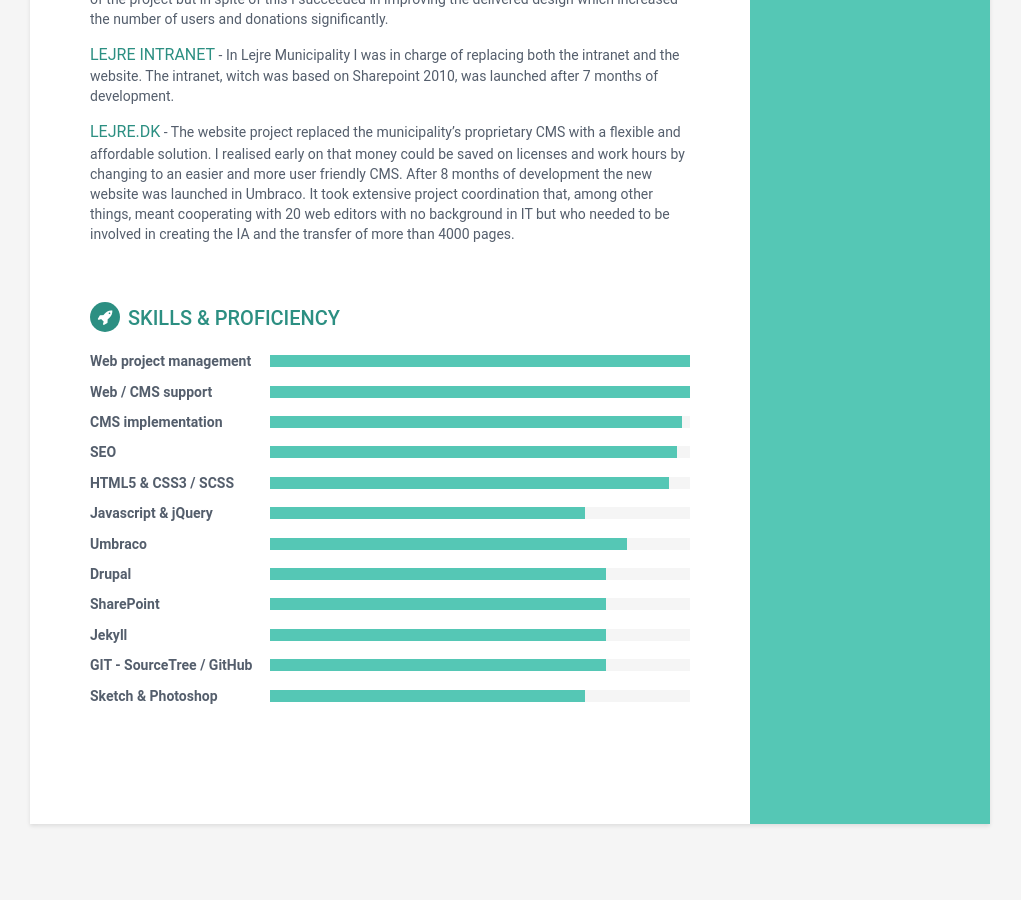
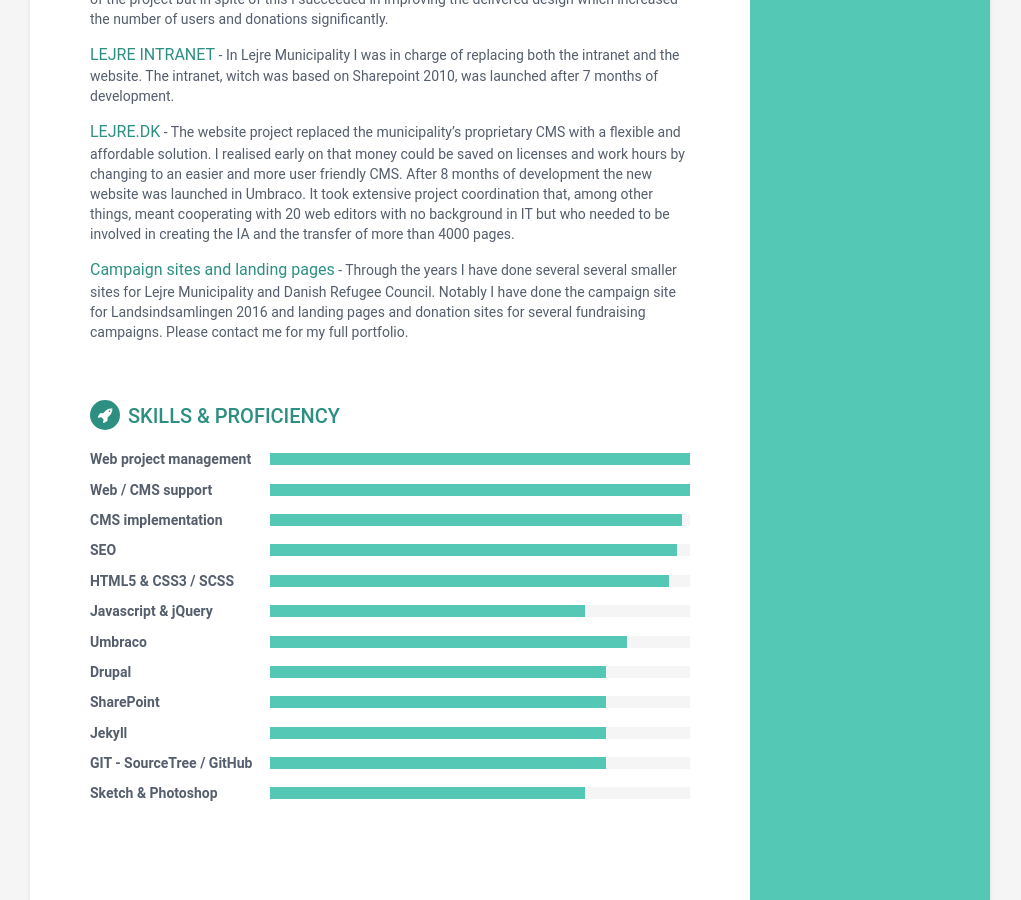
Before and after one commit to yukiob/online-cv, a Jekyll site: the page built from index.html, in a window 1280 px wide and 900 px high, scrolled down 1965 px. Shown: the whole window, without its empty margins (130-1151 px from the left). Built offline with Jekyll 4.4.1, drawn with Linux system fonts in a browser that asks for light colours.

Commit message:
Update projects.html

```diff
--- a/_includes/projects.html
+++ b/_includes/projects.html
@@ -16,4 +16,9 @@
                     <span class="project-title"><a href="http://www.lejre.dk" target="_blank">LEJRE.DK</a></span> -
                     <span class="project-tagline">The website project replaced the municipality’s proprietary CMS with a flexible and affordable solution. I realised early on that money could be saved on licenses and work hours by changing to an easier and more user friendly CMS. After 8 months of development the new website was launched in Umbraco. It took extensive project coordination that, among other things, meant cooperating with 20 web editors with no background in IT but who needed to be involved in creating the IA and the transfer of more than 4000 pages.</span>
                 </div><!--//item-->
+
+                <div class="item">
+                    <span class="project-title"><a href="#hook" target="_blank">Campaign sites and landing pages</a></span> -
+                    <span class="project-tagline">Through the years I have done several several smaller sites for Lejre Municipality and Danish Refugee Council. Notably I have done the campaign site for Landsindsamlingen 2016 and landing pages and donation sites for several fundraising campaigns. Please contact me for my full portfolio.</span>
+                </div><!--//item-->
             </section><!--//section-->
```
